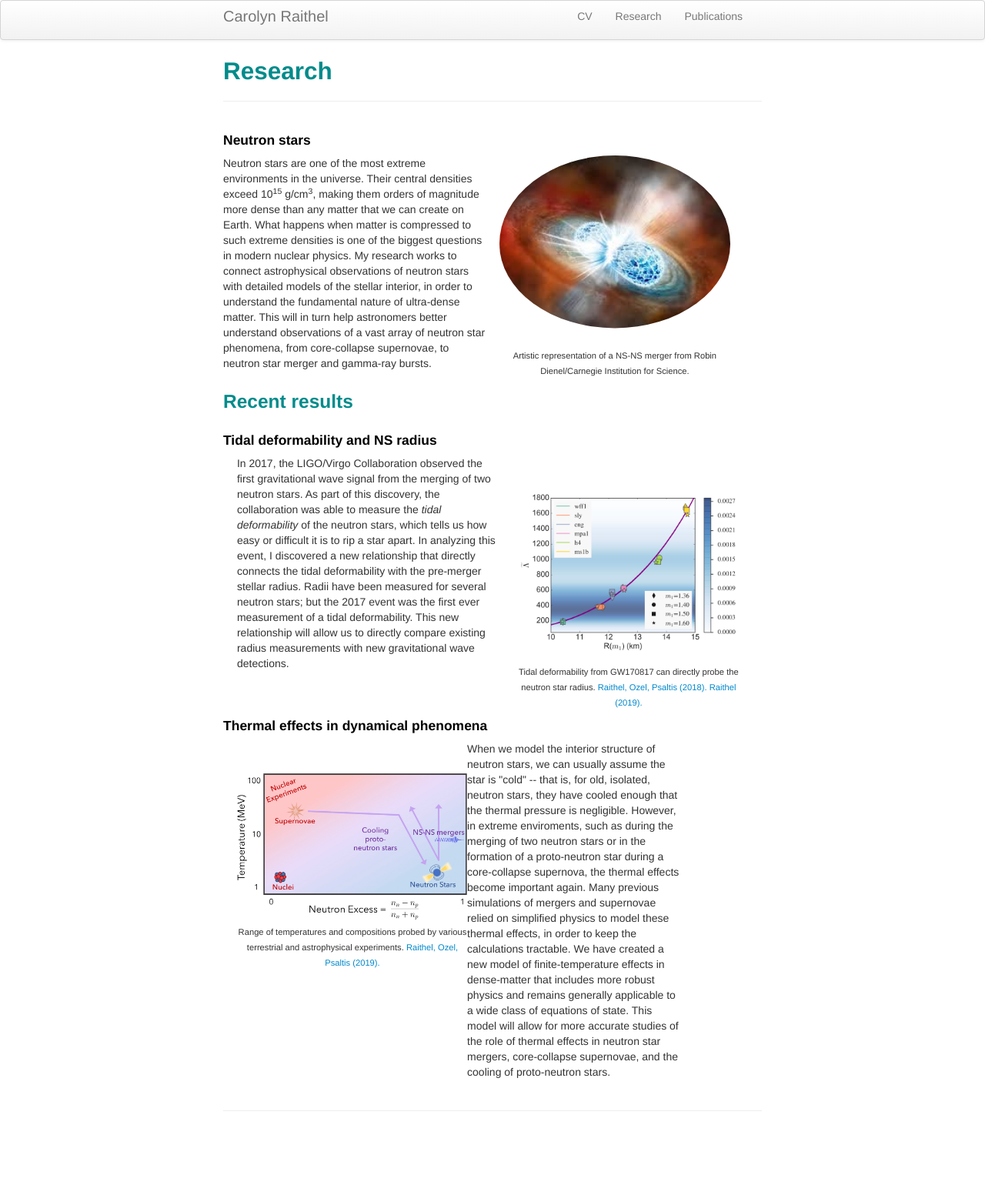
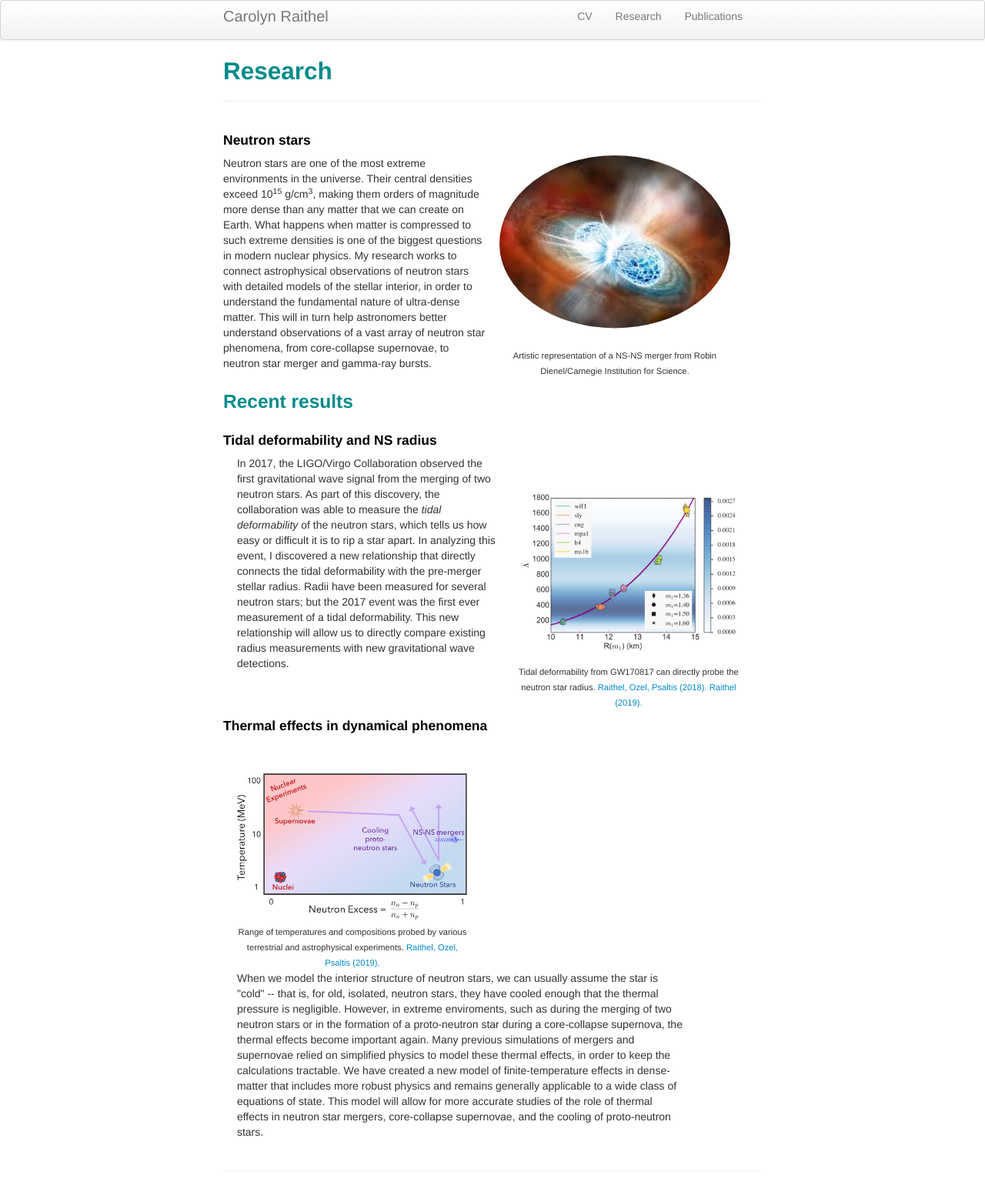
Before and after one commit to craithel/craithel.github.io, a Jekyll site: the page built from pages/research.md, in a window 1280 px wide. Shown: the whole page at 77% size. Built offline with Jekyll 4.4.1, drawn with Linux system fonts in a browser that asks for light colours; before the commit the page ends 1475 px from its top, so only the background shows below that.

Commit message:
updated figs

```diff
--- a/pages/research.md
+++ b/pages/research.md
@@ -79,18 +79,16 @@ description: My research
 
 <div class="row-fluid">
  <h4><a name="Thermal effects"></a>Thermal effects in dynamical phenomena</h4>
- <div class="span5">
+ <div class="span10">
    <br>
    <br>
    <div style="width:300px; font-size:80%; text-align:center;">
    <img src="../assets/schematic_T_Yp.jpg"
-	  style="padding-bottom:0.5em;"/>
+	  style="padding-bottom:0.5em;" align=left/>
    Range of temperatures and compositions probed by various terrestrial and astrophysical experiments.
    <a href="https://iopscience.iop.org/article/10.3847/1538-4357/ab08ea">Raithel, Ozel, Psaltis (2019).</a>
    </div>
- </div>
 
- <div class="span5">
    <p style="font-family:helvetica;">
 	When we model the interior structure of neutron stars, we can usually assume the star is "cold" -- that is, for old,
 	isolated, neutron stars, they have cooled enough that the thermal pressure is negligible. However, in extreme
```
